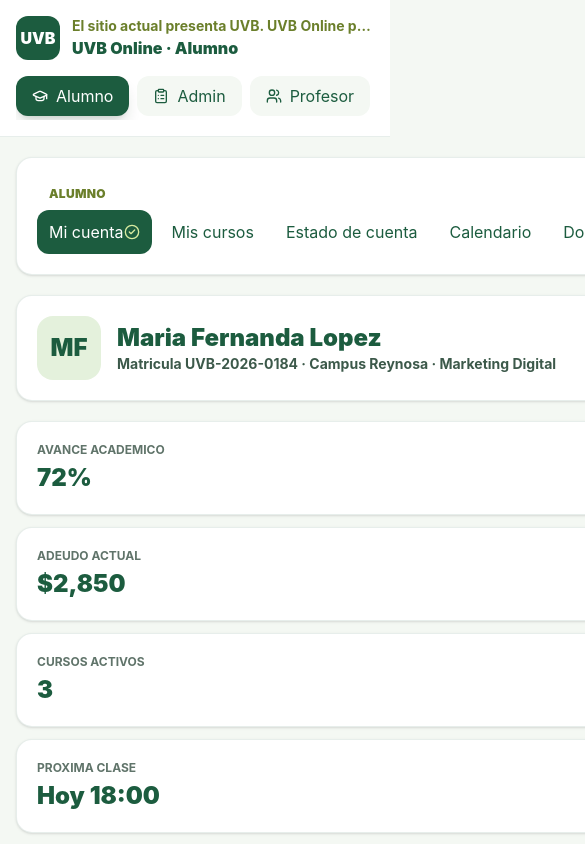
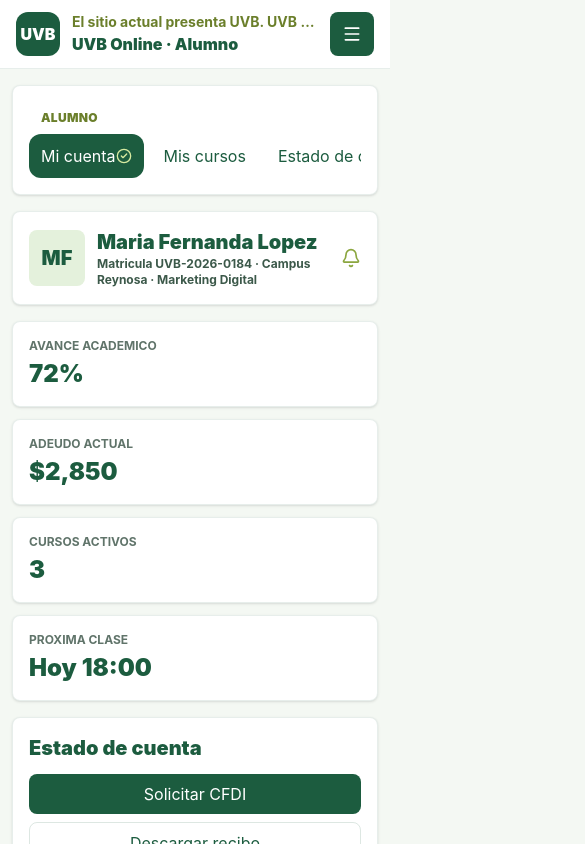
Before and after one commit to o7digital/uvb-online, a React (Vite) app: page / in a window 390 px wide. Shown: the top 844 px of the page, 585 px wide, since content can reach past the window. Built offline with nearby package versions, Linux system fonts and the light colour scheme.

Commit message:
Optimize UVB demo mobile navigation

```diff
--- a/src/components/UVBOnlineAppDemo.jsx
+++ b/src/components/UVBOnlineAppDemo.jsx
@@ -10,6 +10,7 @@
   FileCheck2,
   FileSignature,
   GraduationCap,
+  Menu,
   MonitorPlay,
   PlayCircle,
   Search,
@@ -93,7 +94,7 @@
 }
 
 function Panel({ children, className = "" }) {
-  return <div className={cls("rounded-2xl border border-[#1c5c3f]/10 bg-white p-5 shadow-sm", className)}>{children}</div>;
+  return <div className={cls("min-w-0 rounded-lg border border-[#1c5c3f]/10 bg-white p-4 shadow-sm sm:p-5", className)}>{children}</div>;
 }
 
 function ProgressBar({ value }) {
@@ -125,7 +126,7 @@
   return (
     <Panel className="p-3">
       <div className="px-3 py-2 text-xs font-black uppercase tracking-wide text-[#6b7f2b]">{title}</div>
-      <div className="flex gap-2 overflow-x-auto xl:block xl:space-y-1">
+      <div className="flex min-w-0 gap-2 overflow-x-auto lg:block lg:space-y-1">
         {items.map((item, index) => (
           <button
             key={item}
@@ -133,6 +134,7 @@
             onClick={() => setModal?.({ title: item, text: `Modulo ${item} seleccionado dentro de ${title}.`, type: "info" })}
             className={cls(
               "flex shrink-0 items-center justify-between rounded-xl px-3 py-2.5 text-left text-sm font-bold xl:w-full",
+              "lg:w-full",
               index === 0 ? "bg-[#1c5c3f] text-white" : "text-[#1c5c3f] hover:bg-[#f4f8f3]",
             )}
           >
@@ -178,20 +180,20 @@
 
 function StudentView({ setActiveView, setModal, setSelectedCourse }) {
   return (
-    <div className="grid gap-5 xl:grid-cols-[220px_1fr_300px]">
+    <div className="grid gap-4 lg:grid-cols-[200px_1fr] xl:grid-cols-[220px_1fr_300px] xl:gap-5">
       <Sidebar title="Alumno" items={studentMenu} setModal={setModal} />
 
-      <div className="space-y-5">
+      <div className="min-w-0 space-y-4 xl:space-y-5">
         <Panel>
-          <div className="flex flex-wrap items-center justify-between gap-4">
-            <div className="flex items-center gap-4">
-              <div className="flex h-16 w-16 items-center justify-center rounded-2xl bg-[#e4f1dc] text-2xl font-black text-[#1c5c3f]">MF</div>
-              <div>
-                <h2 className="text-2xl font-black text-[#1c5c3f]">Maria Fernanda Lopez</h2>
-                <p className="text-sm font-bold text-[#3c594a]">Matricula UVB-2026-0184 · Campus Reynosa · Marketing Digital</p>
+          <div className="flex items-center justify-between gap-3">
+            <div className="flex min-w-0 items-center gap-3 sm:gap-4">
+              <div className="flex h-14 w-14 shrink-0 items-center justify-center rounded-lg bg-[#e4f1dc] text-xl font-black text-[#1c5c3f] sm:h-16 sm:w-16 sm:text-2xl">MF</div>
+              <div className="min-w-0">
+                <h2 className="truncate text-xl font-black text-[#1c5c3f] sm:text-2xl">Maria Fernanda Lopez</h2>
+                <p className="line-clamp-2 text-xs font-bold text-[#3c594a] sm:text-sm">Matricula UVB-2026-0184 · Campus Reynosa · Marketing Digital</p>
               </div>
             </div>
-            <Bell className="h-5 w-5 text-[#8ba63f]" />
+            <Bell className="h-5 w-5 shrink-0 text-[#8ba63f]" />
           </div>
         </Panel>
 
@@ -207,22 +209,22 @@
         <Panel>
           <div className="mb-4 flex flex-wrap items-center justify-between gap-3">
             <h3 className="text-xl font-black text-[#1c5c3f]">Estado de cuenta</h3>
-            <div className="flex flex-wrap gap-2">
+            <div className="grid w-full gap-2 sm:w-auto sm:grid-flow-col">
               <button
                 onClick={() => setModal({ title: "Solicitud CFDI enviada", text: "Solicitud CFDI enviada a administracion.", type: "success" })}
-                className="rounded-xl bg-[#1c5c3f] px-4 py-2 text-sm font-bold text-white"
+                className="rounded-lg bg-[#1c5c3f] px-4 py-2 text-sm font-bold text-white"
               >
                 Solicitar CFDI
               </button>
               <button
                 onClick={() => setModal({ title: "Recibo generado", text: "Recibo generado para descarga.", type: "info" })}
-                className="rounded-xl border border-[#1c5c3f]/15 px-4 py-2 text-sm font-bold text-[#1c5c3f]"
+                className="rounded-lg border border-[#1c5c3f]/15 px-4 py-2 text-sm font-bold text-[#1c5c3f]"
               >
                 Descargar recibo
               </button>
               <button
                 onClick={() => setModal({ title: "Historial de pagos", text: "Mayo: pendiente. Inscripcion: pagado. Curso online: pagado.", type: "info" })}
-                className="rounded-xl border border-[#1c5c3f]/15 px-4 py-2 text-sm font-bold text-[#1c5c3f]"
+                className="rounded-lg border border-[#1c5c3f]/15 px-4 py-2 text-sm font-bold text-[#1c5c3f]"
               >
                 Ver historial
               </button>
@@ -271,7 +273,7 @@
         </Panel>
       </div>
 
-      <div className="space-y-5">
+      <div className="space-y-4 lg:col-span-2 xl:col-span-1 xl:space-y-5">
         <Panel>
           <h3 className="mb-3 font-black text-[#1c5c3f]">Proxima clase</h3>
           <div className="rounded-2xl bg-[#f4f8f3] p-4">
@@ -295,10 +297,10 @@
 
 function AdminView({ setModal }) {
   return (
-    <div className="grid gap-5 xl:grid-cols-[220px_1fr_280px]">
+    <div className="grid gap-4 lg:grid-cols-[200px_1fr] xl:grid-cols-[220px_1fr_280px] xl:gap-5">
       <Sidebar title="Admin" items={adminMenu} setModal={setModal} />
 
-      <div className="space-y-5">
+      <div className="min-w-0 space-y-4 xl:space-y-5">
         <div className="grid gap-3 sm:grid-cols-2 xl:grid-cols-4">
           {adminStats.map(([label, value]) => (
             <Panel key={label} className="p-4">
@@ -358,7 +360,7 @@
         </Panel>
       </div>
 
-      <div className="space-y-5">
+      <div className="space-y-4 lg:col-span-2 xl:col-span-1 xl:space-y-5">
         <Panel>
           <h3 className="mb-4 font-black text-[#1c5c3f]">Acciones rapidas</h3>
           <div className="grid gap-2">
@@ -472,16 +474,16 @@
   const [name, mode, progress, teacher, nextSession] = selected;
 
   return (
-    <div className="grid gap-5 xl:grid-cols-[260px_1fr_300px]">
+    <div className="grid gap-4 lg:grid-cols-[240px_1fr] xl:grid-cols-[260px_1fr_300px] xl:gap-5">
       <Panel className="p-3">
         <div className="px-3 py-2 text-xs font-black uppercase tracking-wide text-[#6b7f2b]">Catalogo online</div>
-        <div className="space-y-2">
+        <div className="flex gap-2 overflow-x-auto lg:block lg:space-y-2">
           {onlineCourses.map(([courseName, courseMode, courseProgress]) => (
             <button
               key={courseName}
               type="button"
               onClick={() => setSelectedCourse(courseName)}
-              className={cls("w-full rounded-xl p-3 text-left", selectedCourse === courseName ? "bg-[#1c5c3f] text-white" : "bg-[#f4f8f3] text-[#1c5c3f] hover:bg-[#e4f1dc]")}
+              className={cls("w-52 shrink-0 rounded-lg p-3 text-left lg:w-full", selectedCourse === courseName ? "bg-[#1c5c3f] text-white" : "bg-[#f4f8f3] text-[#1c5c3f] hover:bg-[#e4f1dc]")}
             >
               <div className="font-black">{courseName}</div>
               <div className={cls("text-xs font-bold", selectedCourse === courseName ? "text-[#d7eaa0]" : "text-[#60746a]")}>{courseMode} · {courseProgress}%</div>
@@ -490,7 +492,7 @@
         </div>
       </Panel>
 
-      <Panel>
+      <Panel className="min-w-0">
         <div className="mb-4 flex flex-wrap items-center justify-between gap-3">
           <div>
             <h2 className="text-2xl font-black text-[#1c5c3f]">{name}</h2>
@@ -498,7 +500,7 @@
           </div>
           <span className="rounded-full bg-[#e4f1dc] px-3 py-1 text-sm font-black text-[#1c5c3f]">Avance {progress}%</span>
         </div>
-        <div className="flex h-72 items-center justify-center rounded-2xl bg-[#1c5c3f] text-white">
+        <div className="flex min-h-56 items-center justify-center rounded-lg bg-[#1c5c3f] p-4 text-white sm:h-72">
           <div className="text-center">
             <PlayCircle className="mx-auto mb-3 h-14 w-14 text-[#d7eaa0]" />
             <div className="text-xl font-black">Video principal / clase online</div>
@@ -538,7 +540,7 @@
         </div>
       </Panel>
 
-      <div className="space-y-5">
+      <div className="space-y-4 lg:col-span-2 xl:col-span-1 xl:space-y-5">
         <Panel>
           <h3 className="mb-4 font-black text-[#1c5c3f]">Materiales descargables</h3>
           <div className="space-y-2">
@@ -595,15 +597,15 @@
   const screens = ["Login UVB Online", "Mi cuenta", "Estado de cuenta", "Mis cursos", "Calendario / Salon virtual"];
 
   return (
-    <div className="grid gap-5 xl:grid-cols-[220px_1fr_1fr_320px]">
+    <div className="grid gap-4 lg:grid-cols-[220px_1fr_1fr] xl:grid-cols-[220px_1fr_1fr_320px] xl:gap-5">
       <Panel className="p-3">
         <div className="px-3 py-2 text-xs font-black uppercase tracking-wide text-[#6b7f2b]">Pantallas</div>
-        <div className="space-y-2">
+        <div className="flex gap-2 overflow-x-auto lg:block lg:space-y-2">
           {screens.map((item) => (
             <button
               key={item}
               onClick={() => setMobileScreen(item)}
-              className={cls("w-full rounded-xl px-3 py-3 text-left text-sm font-bold", mobileScreen === item ? "bg-[#1c5c3f] text-white" : "bg-[#f4f8f3] text-[#1c5c3f]")}
+              className={cls("w-44 shrink-0 rounded-lg px-3 py-3 text-left text-sm font-bold lg:w-full", mobileScreen === item ? "bg-[#1c5c3f] text-white" : "bg-[#f4f8f3] text-[#1c5c3f]")}
             >
               {item}
             </button>
@@ -612,7 +614,7 @@
       </Panel>
       <PhoneScreen platform="iOS" screen={mobileScreen} />
       <PhoneScreen platform="Android" screen={mobileScreen} />
-      <Panel>
+      <Panel className="lg:col-span-3 xl:col-span-1">
         <Smartphone className="mb-4 h-8 w-8 text-[#8ba63f]" />
         <h2 className="text-2xl font-black text-[#1c5c3f]">App movil iOS / Android</h2>
         <p className="mt-3 text-sm leading-relaxed text-[#3c594a]">
@@ -656,17 +658,22 @@
 
 export default function UVBOnlineAppDemo() {
   const [activeView, setActiveView] = useState("alumno");
+  const [mobileMenuOpen, setMobileMenuOpen] = useState(false);
   const [modal, setModal] = useState(null);
   const [selectedCourse, setSelectedCourse] = useState("Marketing Digital");
   const [chatMessages, setChatMessages] = useState(initialChatMessages);
   const [mobileScreen, setMobileScreen] = useState("Mi cuenta");
 
   const activeLabel = useMemo(() => views.find((view) => view.id === activeView)?.label ?? "Alumno", [activeView]);
+  const selectView = (id) => {
+    setActiveView(id);
+    setMobileMenuOpen(false);
+  };
 
   return (
     <div className="min-h-screen bg-[#f4f8f3] text-[#123524]">
       <header className="sticky top-0 z-40 border-b border-[#1c5c3f]/10 bg-white/95 backdrop-blur">
-        <div className="mx-auto flex max-w-7xl flex-col gap-4 px-4 py-4 sm:px-6 xl:flex-row xl:items-center xl:justify-between">
+        <div className="mx-auto flex max-w-7xl items-center justify-between gap-3 px-4 py-3 sm:px-6 lg:py-4">
           <div className="flex min-w-0 items-center gap-3">
             <div className="flex h-11 w-11 shrink-0 items-center justify-center rounded-xl bg-[#1c5c3f] font-black text-white">UVB</div>
             <div className="min-w-0">
@@ -674,13 +681,22 @@
               <div className="font-black text-[#1c5c3f]">UVB Online · {activeLabel}</div>
             </div>
           </div>
-          <nav className="flex gap-2 overflow-x-auto pb-1 xl:pb-0">
+          <button
+            type="button"
+            onClick={() => setMobileMenuOpen((open) => !open)}
+            className="rounded-lg bg-[#1c5c3f] p-3 text-white lg:hidden"
+            aria-expanded={mobileMenuOpen}
+            aria-label="Abrir menu"
+          >
+            {mobileMenuOpen ? <X className="h-5 w-5" /> : <Menu className="h-5 w-5" />}
+          </button>
+          <nav className="hidden gap-2 lg:flex">
             {views.map(({ id, label, icon: Icon }) => (
               <button
                 key={id}
                 type="button"
                 data-view={id}
-                onClick={() => setActiveView(id)}
+                onClick={() => selectView(id)}
                 className={cls(
                   "flex shrink-0 items-center gap-2 rounded-xl px-4 py-2 text-sm font-black transition",
                   activeView === id ? "bg-[#1c5c3f] text-white shadow-lg shadow-green-950/15" : "bg-[#f4f8f3] text-[#1c5c3f] hover:bg-[#e4f1dc]",
@@ -692,9 +708,36 @@
             ))}
           </nav>
         </div>
+        <AnimatePresence>
+          {mobileMenuOpen && (
+            <motion.nav
+              initial={{ height: 0, opacity: 0 }}
+              animate={{ height: "auto", opacity: 1 }}
+              exit={{ height: 0, opacity: 0 }}
+              className="overflow-hidden border-t border-[#1c5c3f]/10 bg-white px-4 pb-4 lg:hidden"
+            >
+              <div className="grid gap-2 pt-3">
+                {views.map(({ id, label, icon: Icon }) => (
+                  <button
+                    key={id}
+                    type="button"
+                    onClick={() => selectView(id)}
+                    className={cls(
+                      "flex items-center gap-3 rounded-lg px-4 py-3 text-left text-sm font-black",
+                      activeView === id ? "bg-[#1c5c3f] text-white" : "bg-[#f4f8f3] text-[#1c5c3f]",
+                    )}
+                  >
+                    <Icon className="h-4 w-4" />
+                    {label}
+                  </button>
+                ))}
+              </div>
+            </motion.nav>
+          )}
+        </AnimatePresence>
       </header>
 
-      <main className="mx-auto max-w-7xl px-4 py-5 sm:px-6">
+      <main className="mx-auto max-w-7xl px-3 py-4 sm:px-6 sm:py-5">
         <AnimatePresence mode="wait">
           <motion.section key={activeView} initial={{ opacity: 0, y: 12 }} animate={{ opacity: 1, y: 0 }} exit={{ opacity: 0, y: -12 }} transition={{ duration: 0.22 }}>
             {activeView === "alumno" && <StudentView setActiveView={setActiveView} setModal={setModal} setSelectedCourse={setSelectedCourse} />}
```
